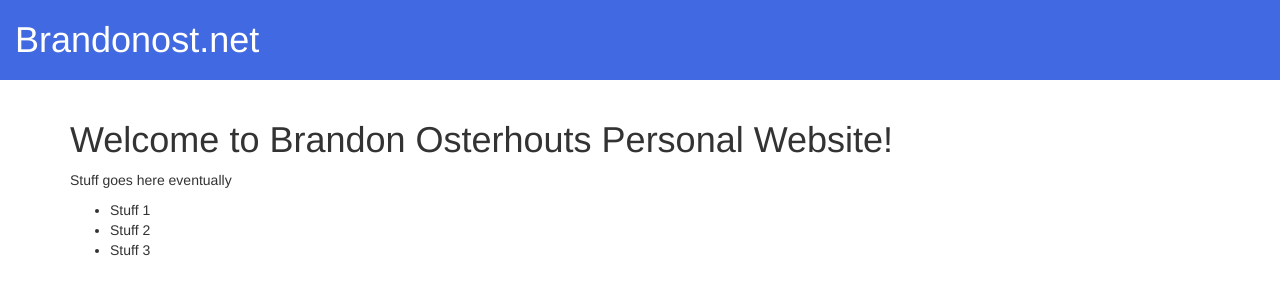
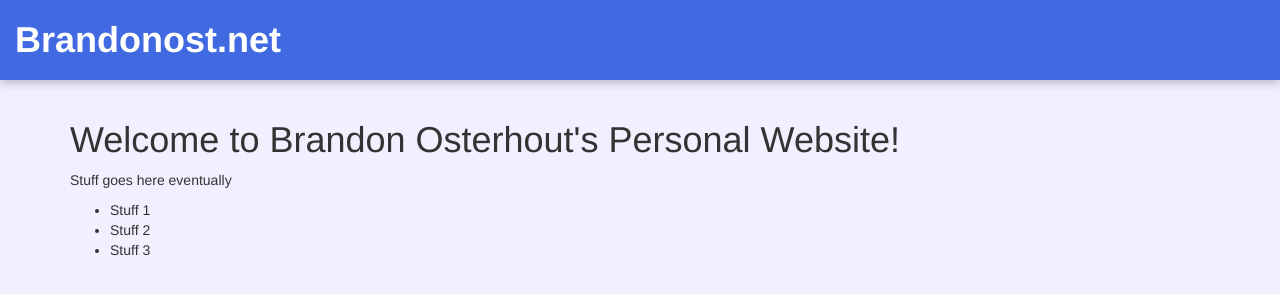
Before and after one commit to daOyster/daOyster.github.io, a plain HTML site: page index.html in a window 1280 px wide. Drawn offline with nearby package versions, Linux system fonts and the light colour scheme.

Commit message:
added a shadow to header

```diff
--- a/index.html
+++ b/index.html
@@ -9,18 +9,29 @@
 <!-- Latest compiled and minified JavaScript -->
 <script src="https://maxcdn.bootstrapcdn.com/bootstrap/3.3.7/js/bootstrap.min.js" integrity="sha384-Tc5IQib027qvyjSMfHjOMaLkfuWVxZxUPnCJA7l2mCWNIpG9mGCD8wGNIcPD7Txa" crossorigin="anonymous"></script>
 
+<style>
+	body{
+		background-color: #f0f0ff;
+	}
+</style>
+
+
 <html lang="en">
 <head>
 	<title>Brandonost.net</title>
 	<meta name="viewport" content="width=device-width, initial-scale=1">
 </head>
 <body>
-	<div class="container-fluid" style="background-color:#4169E1; color:white; min-height:80px; ">
-		<h1>Brandonost.net</h1>
+	<div class="container-fluid" style="
+		background-color:#4169E1; color:white;
+		min-height:80px;
+		box-shadow: 0 4px 8px 0 rgba(0, 0, 0, 0.2);
+		">
+		<h1><b>Brandonost.net</b></h1>
 	</div>
 	<br>
 	<div class=container>
-		<h1>Welcome to Brandon Osterhouts Personal Website!</h1>
+		<h1>Welcome to Brandon Osterhout's Personal Website!</h1>
 		<p>Stuff goes here eventually</p>
 		<ul>
 			<li>Stuff 1</li>
```
